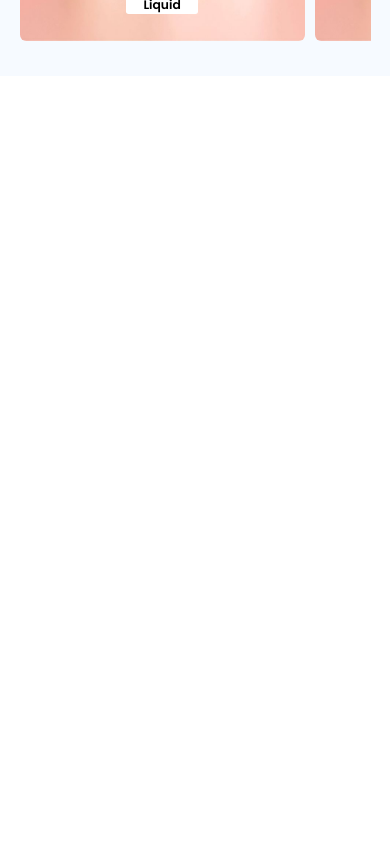
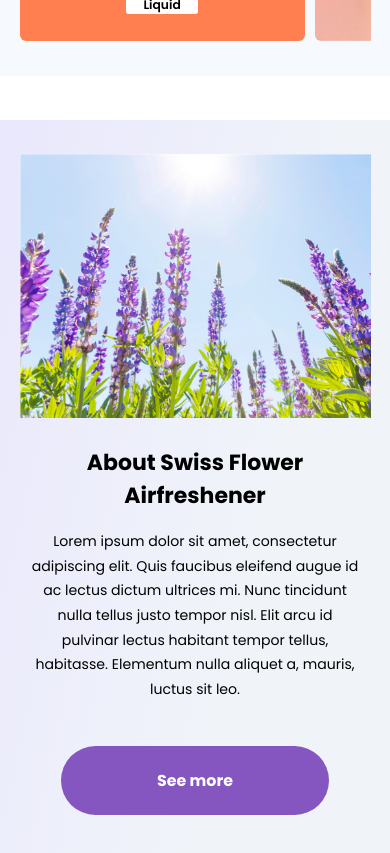
Before and after one commit to leslieclinton/swiss-airfreshener, a React (Create React App) app: page / in a window 390 px wide. Shown: the part 2000-2853 px from the top of the page. Before the commit the page ends 2076 px from the top, so only its background shows below. Built offline with nearby package versions, Linux system fonts and the light colour scheme; the HTML template or start-up script is replaced by a standard one.

Commit message:
About Snippet

```diff
--- /dev/null
+++ b/src/components/aboutSnippet/AboutSnippet.css
@@ -0,0 +1,200 @@
+.aboutsnippet__container{
+    height: 60rem;
+    width: 100%;
+    background: white;
+    padding: 8% 7% 5% 7%;
+}
+
+.aboutsnippet{
+    height: 100%;
+    width: 100%;
+    background: linear-gradient(282.65deg, #F0F4F9 37.75%, #E5DFFF 142.98%);
+    display: flex;
+    align-items: center;
+    justify-content: center;
+}
+
+.aboutsnippet__content{
+    height: 100%;
+    width: 50%;
+    /* background: rebeccapurple; */
+    padding: 5% 2% 5% 5%;
+}
+
+.aboutsnippet__content h2{
+    font-size: 2.5rem;
+    margin-bottom: 1rem;
+}
+
+.aboutsnippet__content p{
+    font-size: 1.5rem;
+    margin-bottom: 5rem;
+    line-height: 2.8rem;
+}
+
+.aboutsnippet__content span{
+    padding: 2rem 5rem;
+    background: #8556C0;
+    color: white;
+    font-size: 1.6rem;
+    font-weight: bold;
+    border-radius: 5rem;
+    transition: all .3s;
+}
+
+.aboutsnippet__content span:hover{
+    background: rgb(178, 129, 228);
+}
+
+.aboutsnippet__image{
+    height: 100%;
+    width: 50%;
+    background: url('../../assets/Images/flower.jpg') no-repeat;
+    background-size: cover;
+    margin: 5% 8%;
+    margin-top: -1px;
+    display: flex;
+    align-items: center;
+    justify-content: center;
+
+}
+
+@media screen and (max-width: 840px) {
+    .aboutsnippet__container{
+        height: auto;
+        width: 100%;
+        background: white;
+        padding: 8rem 7% 8rem 7%;
+    }
+
+    .aboutsnippet{
+        height: 100%;
+        width: 100%;
+        background: linear-gradient(282.65deg, #F0F4F9 37.75%, #E5DFFF 142.98%);
+        display: flex;
+        align-items: center;
+        justify-content: center;
+        flex-direction: column;
+        padding: 8rem 0 5rem 0 ;
+    }
+
+    .aboutsnippet__content{
+        height: 100%;
+        width: 100%;
+        /* background: rebeccapurple; */
+        padding: 7%;
+        order: 1
+    }
+
+    .aboutsnippet__content h2{
+        font-size: 3.5rem;
+        margin-bottom: 1rem;
+        text-align: center;
+    }
+
+    .aboutsnippet__content p{
+        font-size: 2.5rem;
+        margin-bottom: 5rem;
+        line-height: 4.5rem;
+        text-align: center;
+
+    }
+
+    .aboutsnippet__content span{
+        padding: 3.5rem 8rem;
+        background: #8556C0;
+        color: white;
+        font-size: 1.6rem;
+        border-radius: 10rem;
+        margin: 0 auto;
+        width: 60%;
+        display: flex;
+        align-items: center;
+        justify-content: center;
+        font-size: 2.5rem;
+    }
+
+    .aboutsnippet__image{
+        height: 50rem;
+        width: 80%;
+        background: url('../../assets/Images/flower.jpg') no-repeat;
+        background-size: cover;
+        margin: 5% 8%;
+        margin-top: -1px;
+        display: flex;
+        align-items: center;
+        justify-content: center;
+        order:  0;
+
+    }
+}
+
+@media screen and (max-width: 640px) {
+    .aboutsnippet__container{
+        height: auto;
+        width: 100%;
+        background: white;
+        padding: 0;
+        margin-top: 5rem;
+    }
+
+    .aboutsnippet{
+        height: 100%;
+        width: 100%;
+        background: linear-gradient(282.65deg, #F0F4F9 37.75%, #E5DFFF 142.98%);
+        display: flex;
+        align-items: center;
+        justify-content: center;
+        flex-direction: column;
+        padding: 4rem 0 5rem 0 ;
+    }
+
+    .aboutsnippet__content{
+        height: 100%;
+        width: 100%;
+        /* background: rebeccapurple; */
+        padding: 7%;
+        order: 1
+    }
+
+    .aboutsnippet__content h2{
+        font-size: 2.5rem;
+        margin-bottom: 2rem;
+        text-align: center;
+    }
+
+    .aboutsnippet__content p{
+        font-size: 1.6rem;
+        margin-bottom: 5rem;
+        line-height: 2.8rem;
+        text-align: center;
+
+    }
+
+    .aboutsnippet__content span{
+        padding: 2.5rem 8rem;
+        background: #8556C0;
+        color: white;
+        border-radius: 10rem;
+        margin: 0 auto;
+        width: 80%;
+        display: flex;
+        align-items: center;
+        justify-content: center;
+        font-size: 1.8rem;
+    }
+
+    .aboutsnippet__image{
+        height: 30rem;
+        width: 90%;
+        background: url('../../assets/Images/flower.jpg') no-repeat;
+        background-size: cover;
+        margin:0;
+        margin-top: -1px;
+        display: flex;
+        align-items: center;
+        justify-content: center;
+        order:  0;
+
+    }
+}
--- /dev/null
+++ b/src/components/aboutSnippet/AboutSnippet.js
@@ -0,0 +1,30 @@
+import React from 'react';
+import {Link} from 'react-router-dom'
+
+import './AboutSnippet.css'
+
+function AboutSnippet() {
+    return (
+        <div className="aboutsnippet__container">
+            <div className="aboutsnippet">
+
+                <div className="aboutsnippet__content">
+                    <h2>About Swiss Flower Airfreshener</h2>
+                    <p>Lorem ipsum dolor sit amet, consectetur adipiscing elit. Quis faucibus eleifend augue id ac lectus dictum ultrices mi. Nunc tincidunt nulla tellus justo tempor nisl. Elit arcu id pulvinar lectus habitant tempor tellus, habitasse. Elementum nulla aliquet a, mauris, luctus sit leo.</p>
+                    <Link to='/'><span>See more</span></Link>
+                </div>
+
+                <div className="aboutsnippet__image ">
+                    <div className="aboutsnippet__animate">
+
+                    </div>
+
+                </div>
+
+            </div>
+
+        </div>
+    )
+}
+
+export default AboutSnippet;
--- a/src/components/productPreview/ProductPreview.css
+++ b/src/components/productPreview/ProductPreview.css
@@ -2,7 +2,7 @@
     /* height: 60rem; */
     width: 100%;
     background: #F6FAFF;
-    padding: 4rem 5%;
+    padding: 4rem 5% 8rem 5%;
 }
 
 .productpreview h2{
@@ -40,14 +40,14 @@
     background-size: cover;
     background-position: center;
     transition: all .5s;
-    /* background: coral; */
+    background: coral;
 }
 
-.productpreview-images-1:hover{
+/* .productpreview-images-1:hover{
     background: url('../../assets/Images/swiss-regular-page-img.jpg') no-repeat;
     background-size: cover;
     background-position: center;
-}
+} */
 
 .productpreview-images-2{
     background: url('../../assets/Images/swiss-regular-page-img.jpg') no-repeat;
@@ -99,6 +99,7 @@
     background-position: center;
     background-position: 55%;
     transition: all .5s;
+    background: rgb(219, 182, 255);
 
 }
 /*
--- a/src/pages/homePage/HomePage.js
+++ b/src/pages/homePage/HomePage.js
@@ -1,4 +1,5 @@
 import React from 'react'
+import AboutSnippet from '../../components/aboutSnippet/AboutSnippet'
 import Header from '../../components/headers/Header'
 import ProductPreview from '../../components/productPreview/ProductPreview'
 import WhyUs from '../../components/whyus/WhyUs'
@@ -9,6 +10,7 @@ function HomePage() {
             <Header/>
             <WhyUs/>
             <ProductPreview/>
+            <AboutSnippet/>
         </div>
     )
 }
```
Also changed, not shown: src/assets/Images/flower.jpg (added).
